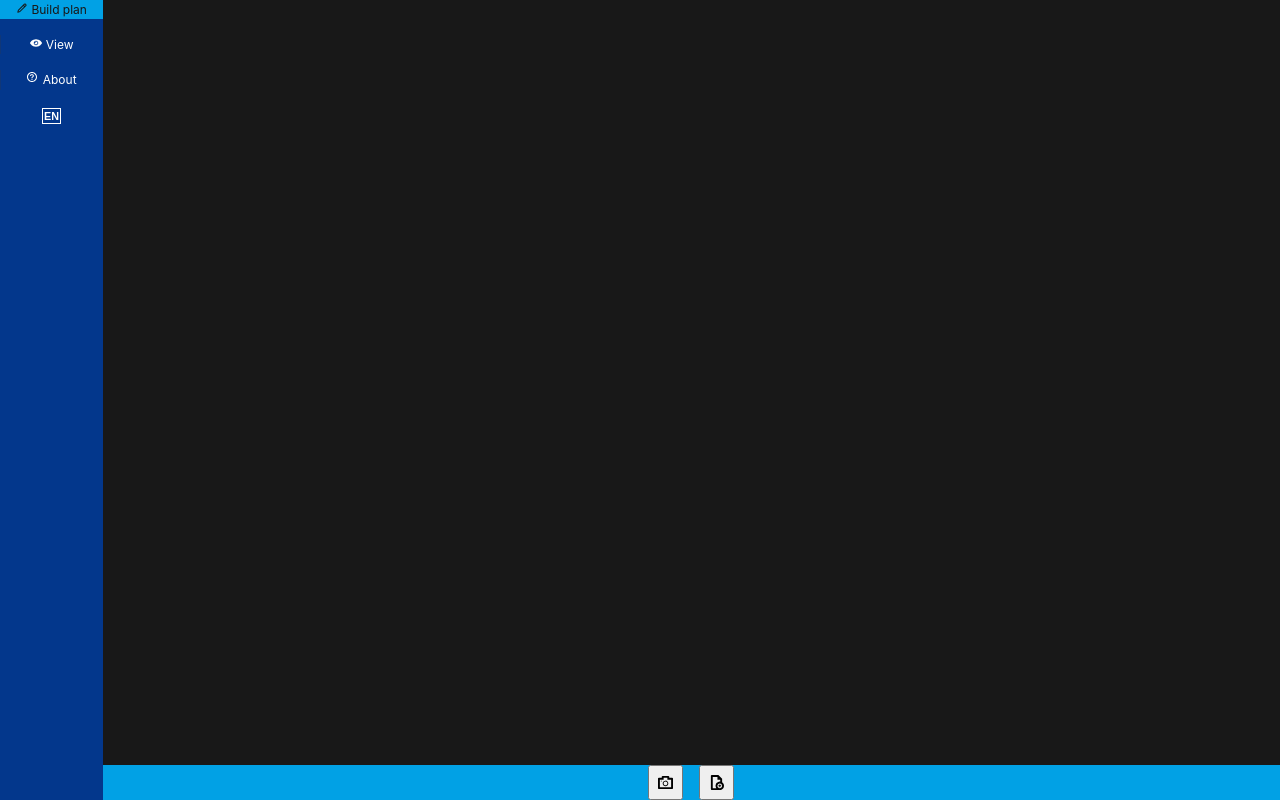
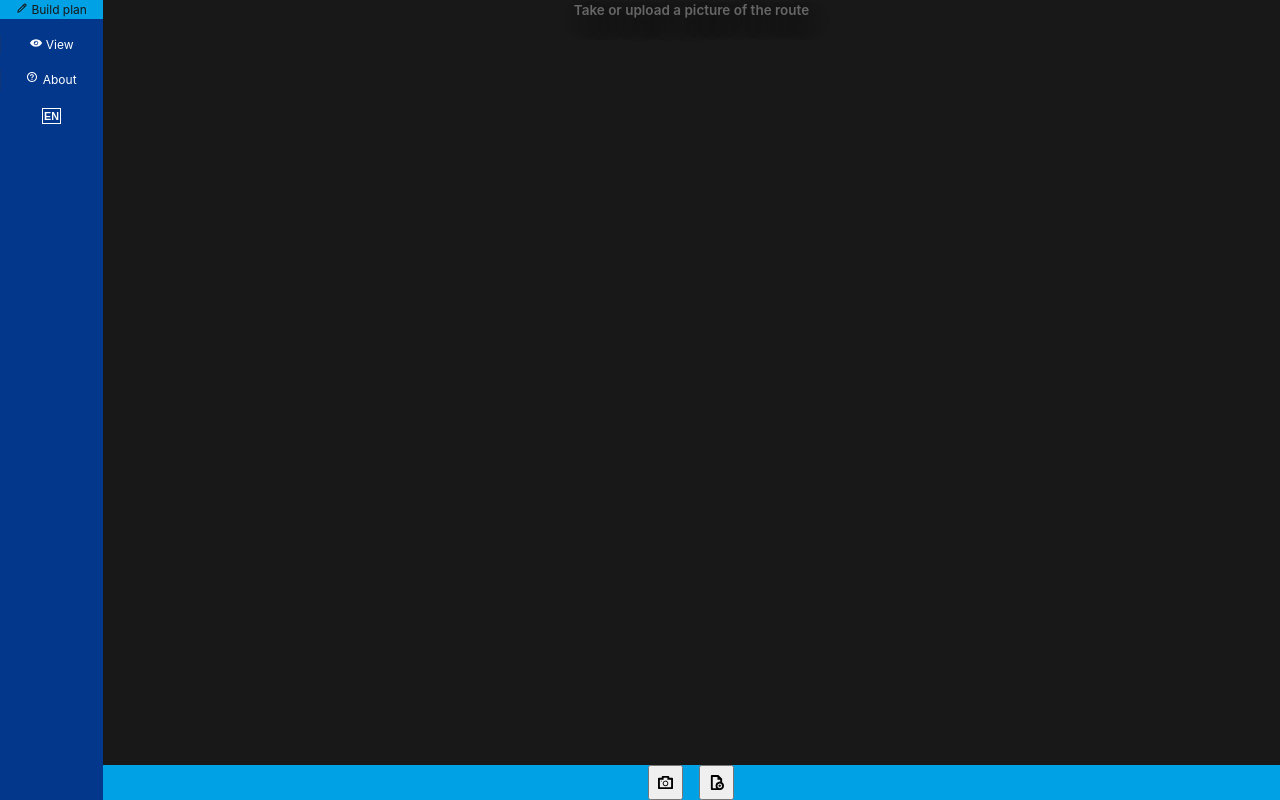
Before and after one commit to restimel/myPlan, a Vue app: page /#/build in a window 1280 px wide. Built offline with nearby package versions, Linux system fonts and the light colour scheme; no server answers.

Commit message:
improve the help message

```diff
--- a/src/components/guideMessage.vue
+++ b/src/components/guideMessage.vue
@@ -1,6 +1,9 @@
 <template>
     <aside v-if="opacity > 0"
         class="message"
+        :class="{
+            small: small,
+        }"
         :style="`--opacity: ${opacity};`"
     >
         {{ message }}
@@ -16,29 +19,21 @@ type Props = {
 const props = defineProps<Props>();
 
 const opacity = ref(1);
+const small = ref(false);
 let timer = 0;
 
 const ANIMATION_DELAY = 1_200;
-const ANIMATION_STEP = 80;
 
 watch(() => props.message, animation, { immediate: true });
 
 function animation() {
     opacity.value = 1;
+    small.value = false;
     clearTimeout(timer);
 
-    function reduceOpacity() {
-        const value = opacity.value - 0.1;
-
-        if (value > 0) {
-            opacity.value = value;
-            timer = setTimeout(reduceOpacity, ANIMATION_STEP);
-        } else {
-            opacity.value = 0;
-        }
-    }
-
-    timer = setTimeout(reduceOpacity, ANIMATION_DELAY);
+    timer = setTimeout(() => {
+        small.value = true;
+    }, ANIMATION_DELAY);
 }
 </script>
 <style scoped>
@@ -53,10 +48,20 @@ function animation() {
     top: 50%;
     left: 50%;
     transform: translate(-50%, -50%);
+    width: 100%;
     pointer-events: none;
     user-select: none;
     font-size: 3em;
     font-weight: 600;
     opacity: var(--opacity, 0.3);
+
+    transition: all 1s ease;
+}
+
+.small {
+    top: 0;
+    font-size: 0.9em;
+    transform: translate(-50%, 0);
+    padding-top: 0;
 }
 </style>
--- a/src/views/createPlanView.vue
+++ b/src/views/createPlanView.vue
@@ -41,6 +41,7 @@ function toView() {
     display: grid;
     grid-template-rows: 1fr max-content;
     grid-template-areas: "content" "actions";
+    position: relative;
 }
 
 </style>
```
